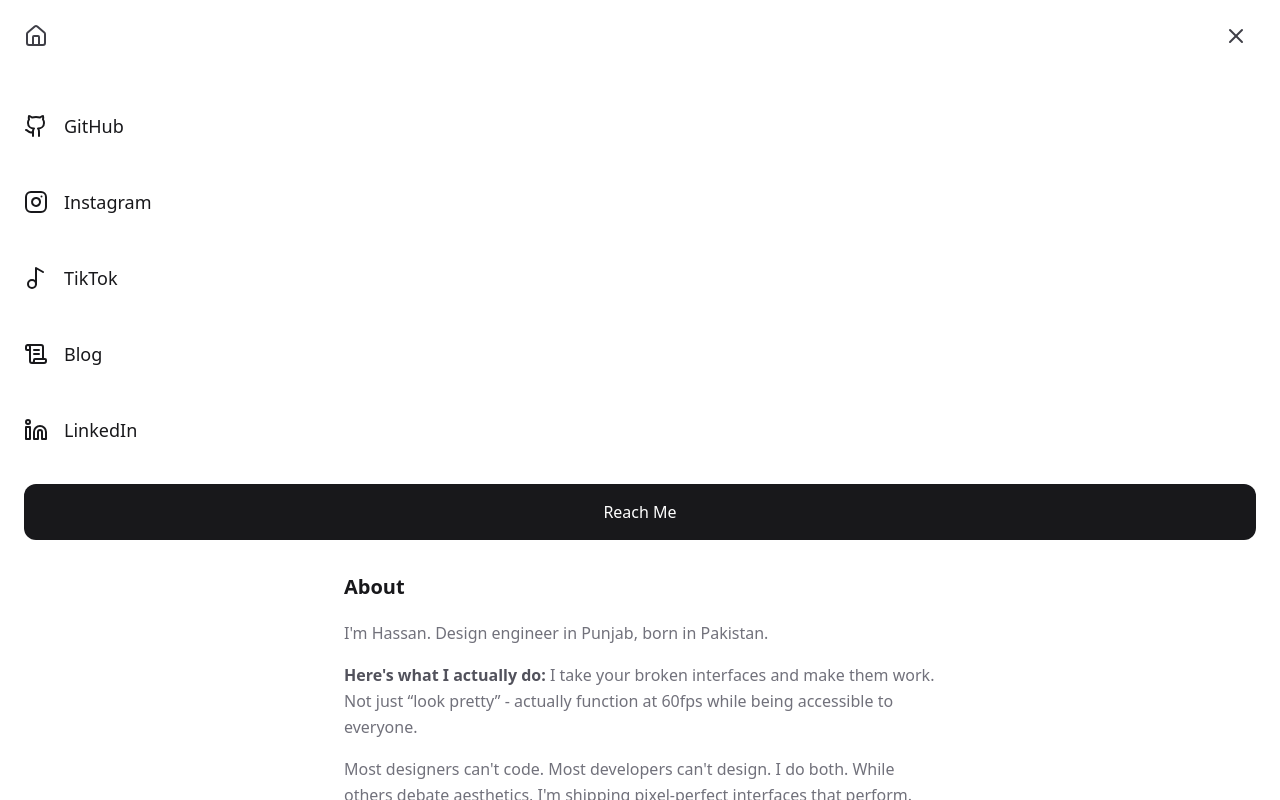
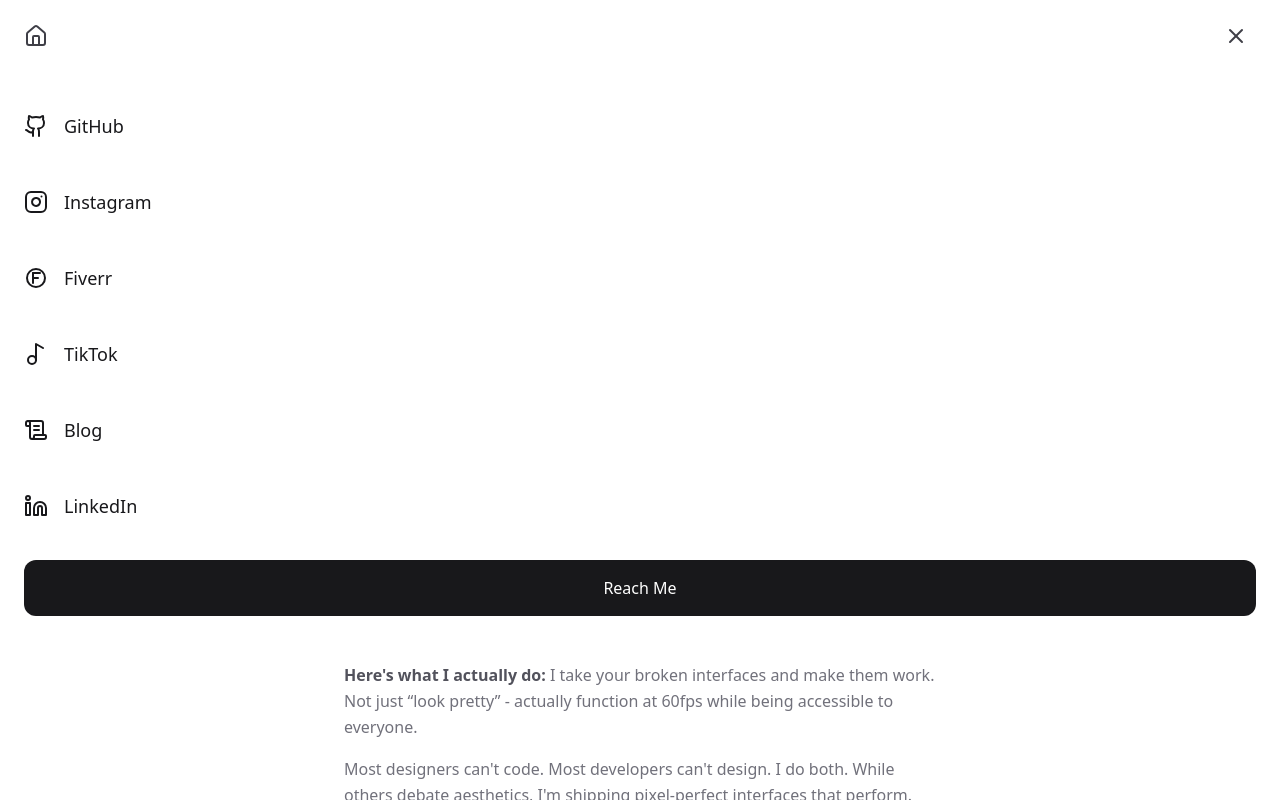
Before and after one commit to ftdtyftr/hassanx.tech, a Next.js app: page / in a window 1280 px wide. Both pictures are taken after a click on the button "Toggle menu". Shown: the top 800 px of the page. Built offline with nearby package versions, Linux system fonts and the light colour scheme.

Commit message:
feat(header): add Fiverr icon matching stroke/outline style of other icons

```diff
--- a/src/components/Header.tsx
+++ b/src/components/Header.tsx
@@ -89,6 +89,33 @@
               >
                 <path d="M15 22v-4a4.8 4.8 0 0 0-1-3.5c3 0 6-2 6-5.5.08-1.25-.27-2.48-1-3.5.28-1.15.28-2.35 0-3.5 0 0-1 0-3 1.5-2.64-.5-5.36-.5-8 0C6 2 5 2 5 2c-.3 1.15-.3 2.35 0 3.5A5.403 5.403 0 0 0 4 9c0 3.5 3 5.5 6 5.5-.39.49-.68 1.05-.85 1.65-.17.6-.22 1.23-.15 1.85v4"></path>
                 <path d="M9 18c-4.51 2-5-2-7-2"></path>
+              </svg>
+            </a>
+            <a
+              href="https://www.fiverr.com/hassanxtech"
+              target="_blank"
+              rel="noopener noreferrer"
+              className="hover:opacity-80 transition-opacity"
+              aria-label="Fiverr"
+            >
+              <svg
+                xmlns="http://www.w3.org/2000/svg"
+                width="24"
+                height="24"
+                viewBox="0 0 24 24"
+                fill="none"
+                stroke="currentColor"
+                strokeWidth="1.8"
+                strokeLinecap="round"
+                strokeLinejoin="round"
+                className="flex-shrink-0"
+                style={{width: '23px', height: '23px'}}
+                aria-hidden="true"
+              >
+                <circle cx="12" cy="12" r="9"></circle>
+                <path d="M9 7v10"></path>
+                <path d="M9 7h7"></path>
+                <path d="M9 12h5"></path>
               </svg>
             </a>
             <a
@@ -393,6 +420,34 @@
                   </a>
 
                   <a
+                    href="https://www.fiverr.com/hassanxtech"
+                    target="_blank"
+                    rel="noopener noreferrer"
+                    className="flex items-center space-x-4 text-zinc-900 hover:opacity-80 transition-opacity py-2"
+                    onClick={() => setIsMenuOpen(false)}
+                  >
+                    <svg
+                      xmlns="http://www.w3.org/2000/svg"
+                      width="24"
+                      height="24"
+                      viewBox="0 0 24 24"
+                      fill="none"
+                      stroke="currentColor"
+                      strokeWidth="2"
+                      strokeLinecap="round"
+                      strokeLinejoin="round"
+                      className="size-6"
+                      aria-hidden="true"
+                    >
+                      <circle cx="12" cy="12" r="9"></circle>
+                      <path d="M9 7v10"></path>
+                      <path d="M9 7h7"></path>
+                      <path d="M9 12h5"></path>
+                    </svg>
+                    <span className="text-lg font-medium">Fiverr</span>
+                  </a>
+
+                  <a
                     href="https://tiktok.com/@HassanTech"
                     target="_blank"
                     rel="noopener noreferrer"
```
Also changed, not shown: public/fiverr.svg (added).
